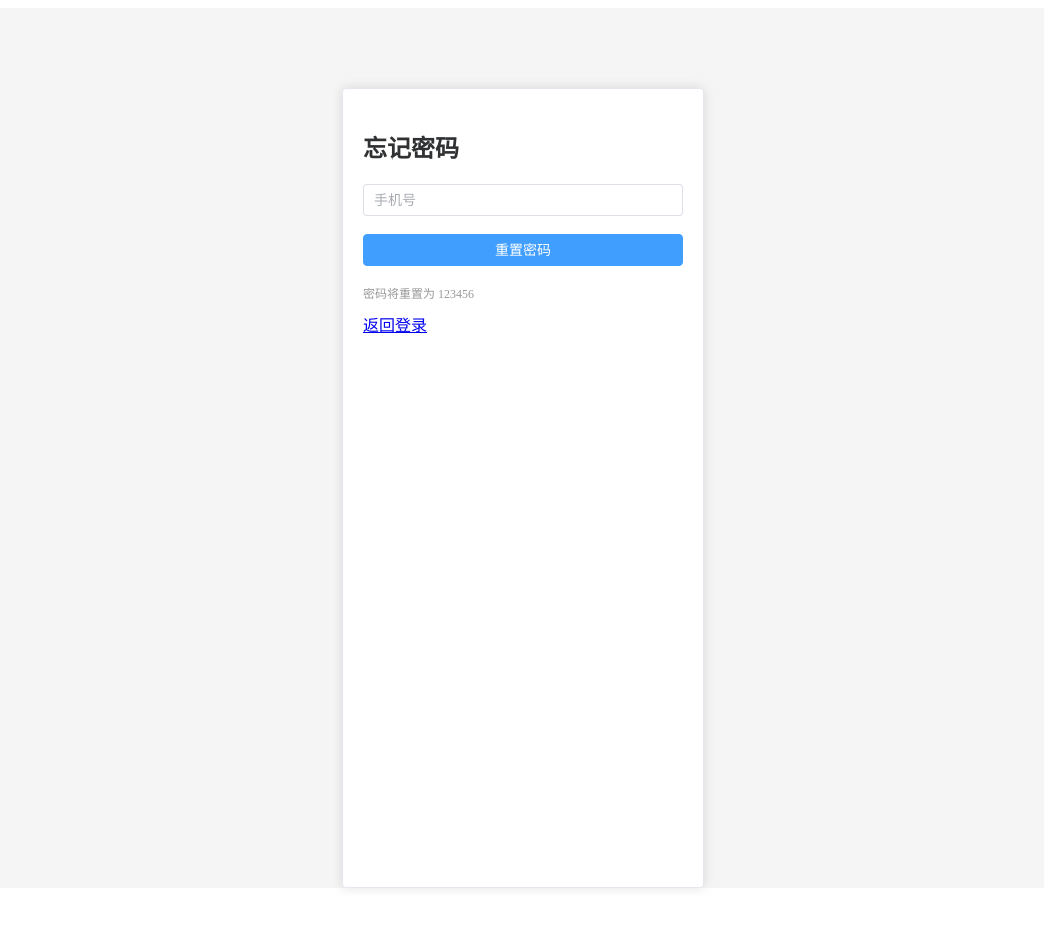
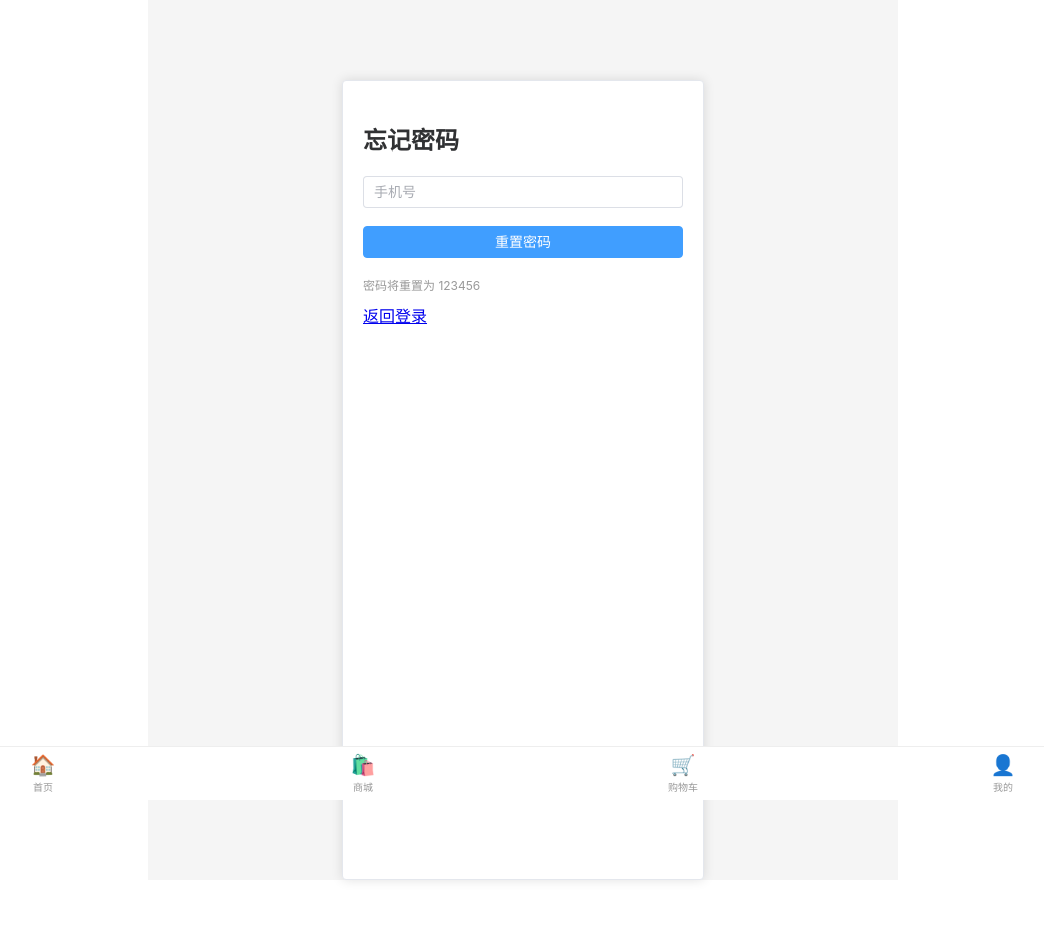
Before and after one commit to github125132/ym-health, a Vue app in the folder web/: page /forgot in a window 1280 px wide. Shown: the top 928 px of the page, without its empty margins (117-1161 px from the left). Before the commit the page ends 896 px from the top, so only its background shows below. Built offline with nearby package versions, Linux system fonts and the light colour scheme.

Commit message:
feat: 前端导航+错误提示+移动端适配
- BottomNav: 底部导航栏（首页/商城/购物车/我的）
- App.vue: 全局响应式布局
- request.js: Axios 统一错误提示
- Admin Layout: 响应式侧边栏

```diff
--- a/web/src/App.vue
+++ b/web/src/App.vue
@@ -1,3 +1,17 @@
 <template>
-  <router-view />
+  <div class="app-container">
+    <router-view />
+    <BottomNav v-if="showNav" />
+  </div>
 </template>
+<script setup>
+import { computed } from 'vue'
+import { useRoute } from 'vue-router'
+import BottomNav from './components/BottomNav.vue'
+const route = useRoute()
+const showNav = computed(() => !route.path.startsWith('/admin'))
+</script>
+<style>
+body { margin: 0; padding: 0; font-family: -apple-system, BlinkMacSystemFont, 'Segoe UI', Roboto, sans-serif; -webkit-font-smoothing: antialiased; }
+.app-container { padding-bottom: 56px; max-width: 750px; margin: 0 auto; }
+</style>
--- a/web/src/api/request.js
+++ b/web/src/api/request.js
@@ -1,5 +1,6 @@
 import axios from 'axios'
 import router from '../router'
+import { ElMessage } from 'element-plus'
 
 const request = axios.create({ baseURL: '/api/v1' })
 
@@ -15,6 +16,9 @@ request.interceptors.response.use(
     if (err.response?.status === 401) {
       localStorage.removeItem('access_token')
       router.push('/login')
+    } else {
+      const msg = err.response?.data?.message || err.message || '请求失败'
+      ElMessage.error(msg)
     }
     return Promise.reject(err)
   }
--- /dev/null
+++ b/web/src/components/BottomNav.vue
@@ -0,0 +1,22 @@
+<template>
+  <div class="bottom-nav">
+    <router-link to="/" class="nav-item" :class="{ active: $route.path === '/' }">
+      <span class="icon">🏠</span><span class="label">首页</span>
+    </router-link>
+    <router-link to="/products" class="nav-item" :class="{ active: $route.path.startsWith('/products') }">
+      <span class="icon">🛍️</span><span class="label">商城</span>
+    </router-link>
+    <router-link to="/cart" class="nav-item" :class="{ active: $route.path === '/cart' }">
+      <span class="icon">🛒</span><span class="label">购物车</span>
+    </router-link>
+    <router-link to="/member" class="nav-item" :class="{ active: $route.path.startsWith('/member') }">
+      <span class="icon">👤</span><span class="label">我的</span>
+    </router-link>
+  </div>
+</template>
+<style scoped>
+.bottom-nav { position: fixed; bottom: 0; left: 0; right: 0; display: flex; background: #fff; border-top: 1px solid #eee; z-index: 1000; }
+.nav-item { flex: 1; display: flex; flex-direction: column; align-items: center; padding: 6px 0; text-decoration: none; color: #999; font-size: 10px; }
+.nav-item.active { color: #409eff; }
+.nav-item .icon { font-size: 20px; margin-bottom: 2px; }
+</style>
--- a/web/src/views/admin/Layout.vue
+++ b/web/src/views/admin/Layout.vue
@@ -1,6 +1,6 @@
 <template>
   <el-container style="height:100vh">
-    <el-aside width="220px">
+    <el-aside :width="sidebarOpen ? '220px' : '0'" style="overflow:hidden;transition:width .3s">
       <el-menu router :default-active="$route.path" style="height:100%">
         <el-menu-item index="/admin/dashboard">仪表盘</el-menu-item>
         <el-menu-item index="/admin/products">商品管理</el-menu-item>
@@ -17,6 +17,16 @@
         <el-menu-item index="/admin/settings">系统设置</el-menu-item>
       </el-menu>
     </el-aside>
-    <el-main><router-view /></el-main>
+    <el-container>
+      <el-header style="display:flex;align-items:center;background:#fff;border-bottom:1px solid #eee;height:48px;padding:0 16px">
+        <el-button @click="sidebarOpen = !sidebarOpen" text style="font-size:20px;padding:0">☰</el-button>
+        <span style="margin-left:12px;font-weight:600">管理后台</span>
+      </el-header>
+      <el-main><router-view /></el-main>
+    </el-container>
   </el-container>
 </template>
+<script setup>
+import { ref } from 'vue'
+const sidebarOpen = ref(window.innerWidth > 768)
+</script>
```
Also changed, not shown: 1044 other files (tests, documents, lock files or other folders).
